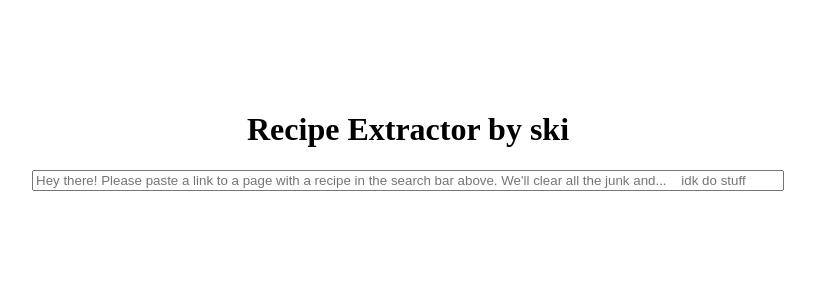
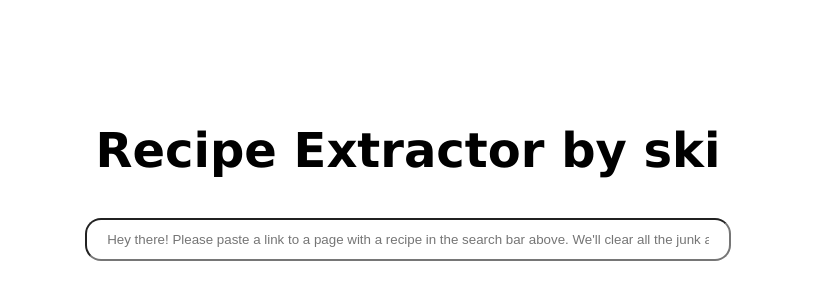
Before and after one commit to shadmanrakib/recipe-extractor, a website: page app/views/index.html in a window 1280 px wide. Shown: the part 174-474 px from the top of the page, without its empty margins (232-1047 px from the left). Drawn offline with Linux system fonts and the light colour scheme; files that its build step writes are made by us from their sources.

Commit message:
search bar functionality

```diff
--- a/app/public/css/style.css
+++ b/app/public/css/style.css
@@ -5,3 +5,15 @@ body {
     text-align: center;
     padding: 20%;
 }
+
+h1 {
+    font-family: 'Lucida Sans', 'Lucida Sans Regular', 'Lucida Grande', 'Lucida Sans Unicode', Geneva, Verdana, sans-serif;
+    font-size: 48px;
+}
+
+input {
+    width: 80%;
+    padding: 12px 20px;
+    margin: 8px 0;
+    border-radius: 16px;
+}
--- a/app/src/app.ts
+++ b/app/src/app.ts
@@ -21,6 +21,10 @@ const HOST = '0.0.0.0';
 
 const __filename = new URL('', import.meta.url).pathname;
 const __dirname = new URL('.', import.meta.url).pathname; // Will contain trailing slash
+
+app.use(express.urlencoded({
+  extended: true
+}))
 
 router.use(function (req, res, next) {
   console.log("/" + req.method);
--- a/app/views/index.html
+++ b/app/views/index.html
@@ -8,9 +8,10 @@
 
 <body>
     <h1>Recipe Extractor by ski</h1>
-    <input type="text" placeholder="Hey there! Please paste a link to a page with a recipe in the search bar above. We'll clear all the junk and...
-    idk do stuff">
-    <!--this needs to actually function as a search bar...-->
+    <form method="GET" action="/api">
+        <input type="text" name="url" placeholder="Hey there! Please paste a link to a page with a recipe in the search bar above. We'll clear all the junk and...
+        idk do stuff">
+    </form>
 </body>
 
 </html>
--- a/devlog.txt
+++ b/devlog.txt
@@ -18,3 +18,6 @@ kevinC -- 2022-06-22 10:46
 kevinC -- 2020-06-06 11:31
 - added routes for html page
 - moved api route from / to /api
+
+kevinC -- 2020-06-07 11:42
+- add searchbar function
```
